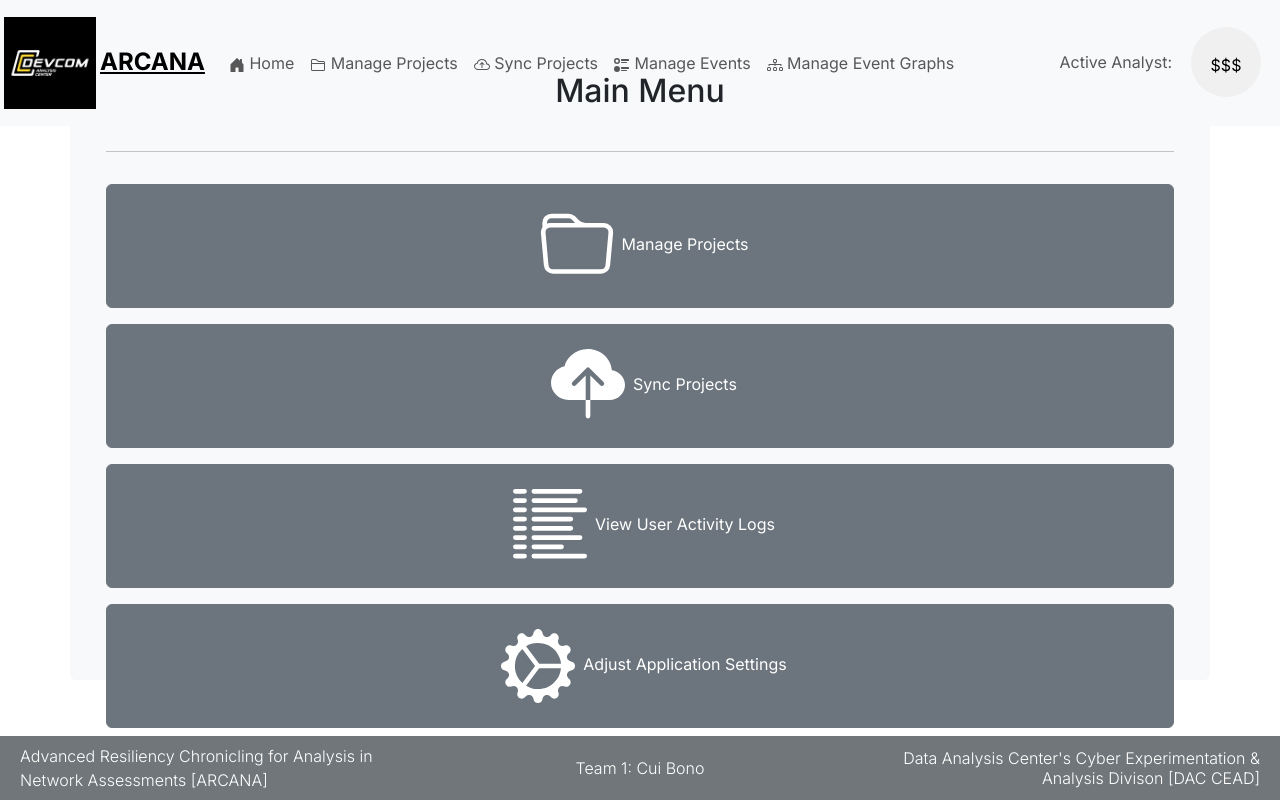
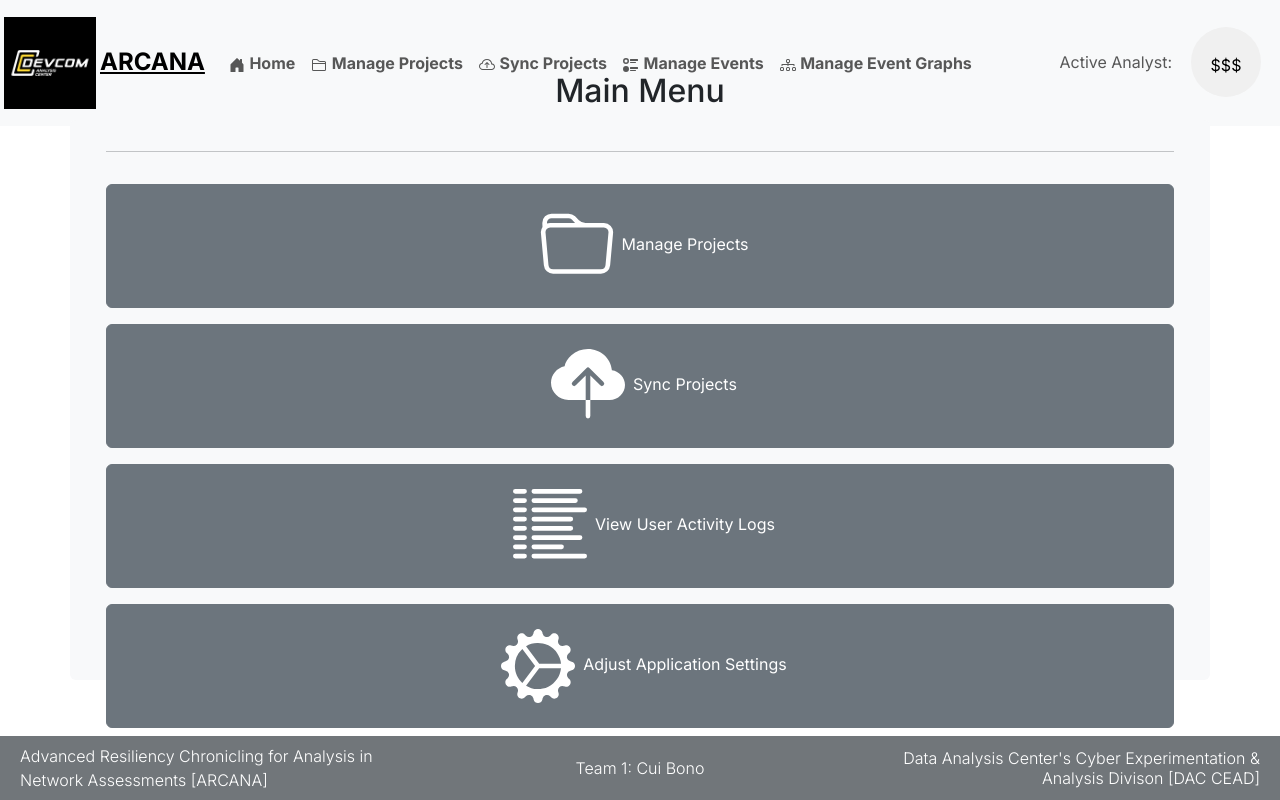
Before and after one commit to jordag18/capstone-project-ARCANA, a Next.js app in the folder frontend/: page / in a window 1280 px wide. Built offline with nearby package versions, Linux system fonts and the light colour scheme.

Commit message:
undid some changes

```diff
--- a/frontend/app/components/navbar.tsx
+++ b/frontend/app/components/navbar.tsx
@@ -31,19 +31,19 @@ export function NavBar() {
           <Navbar.Collapse id="responsive-navbar-nav">
             <Nav className="me-auto mb-auto">
               <Nav.Link href="/">
-                <HouseDoorFill className="mb-auto" /> Home
+                <HouseDoorFill className="mb-auto" /> <strong>Home</strong>
               </Nav.Link>
               <Nav.Link href="/dashboard/projectsMenu">
-                <Folder2 className="mb-auto" /> Manage Projects
+                <Folder2 className="mb-auto" /> <strong>Manage Projects</strong>
               </Nav.Link>
               <Nav.Link href="/dashboard/syncMenu">
-                <CloudArrowUp className="mb-auto"/> Sync Projects
+                <CloudArrowUp className="mb-auto"/> <strong>Sync Projects</strong>
               </Nav.Link>
               <Nav.Link href="/dashboard/eventMenu">
-                <UiRadios className="mb-auto"/> Manage Events
+                <UiRadios className="mb-auto"/> <strong>Manage Events</strong>
               </Nav.Link>
               <Nav.Link href="/dashboard/eventGraphMenu">
-                <Diagram3 className="mb-auto"/> Manage Event Graphs
+                <Diagram3 className="mb-auto"/> <strong>Manage Event Graphs</strong>
               </Nav.Link>
             </Nav>
           </Navbar.Collapse>
```
Also changed, not shown: frontend/app/globals.css (+9 -3 lines).
